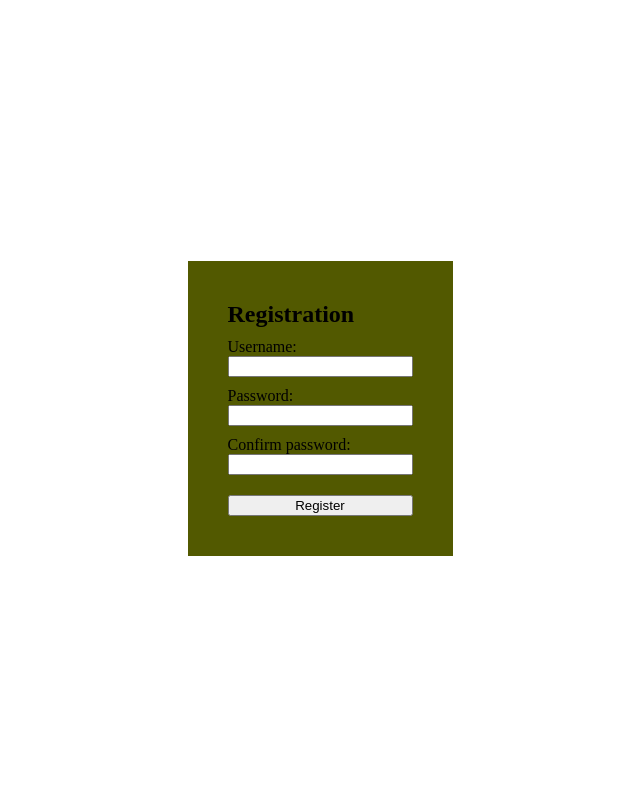
After one commit to blippard/proman, a Flask app: template templates/registration.html in a window 1280 px wide. The commit adds this page. Shown: the whole page, without its empty margins (320-960 px from the left). Run offline with Flask 2, Linux system fonts and the light colour scheme; the template is opened without the code that fills it, so the values that code supplies are empty; parts of the project's set-up code (start-up, migrations or seed data) failed here and were passed over.

Commit message:
Add: Registration form, Endpoint, data_handler

```diff
--- a/main.py
+++ b/main.py
@@ -1,4 +1,4 @@
-from flask import Flask, render_template, url_for
+from flask import Flask, render_template, url_for, request
 from util import json_response
 
 import data_handler
@@ -33,6 +33,20 @@ def get_cards_for_board(board_id: int):
     return data_handler.get_cards_for_board(board_id)
 
 
+@app.route('/registration', methods=['POST'])
+@json_response
+def registration():
+    if request.method == 'POST':
+        new_user = request.form.get('username')
+        plain_text_password = request.form.get('password')
+        confirm_password = request.form.get('confirm_password')
+        if plain_text_password == confirm_password:
+            if data_handler.get_user(new_user):
+                return 'Failure'
+            data_handler.add_user(new_user, plain_text_password)
+            return 'Success'
+
+
 def main():
     app.run(debug=True)
 
--- a/static/css/main.css
+++ b/static/css/main.css
@@ -1,3 +1,40 @@
 #boards {
     background-color: green;
 }
+
+#password {
+    margin-bottom: 10px;
+}
+
+#confirm_password {
+    margin-bottom: 20px;
+}
+
+#username {
+    margin-bottom: 10px;
+}
+
+html {
+    height: 100%;
+}
+
+
+body {
+    display: flex;
+    align-items: center;
+    justify-content: center;
+    height: 100%;
+}
+
+h2 {
+    margin: unset;
+    margin-bottom: 10px;
+}
+
+.registration {
+    background-color: #525900;
+    padding: 40px;
+    display: flex;
+    flex-direction: column;
+    justify-content: space-evenly;
+}
--- /dev/null
+++ b/templates/registration.html
@@ -0,0 +1,20 @@
+<!DOCTYPE html>
+<html lang="en">
+<head>
+    <link rel="stylesheet" href="../static/css/main.css">
+    <meta charset="UTF-8">
+    <title>Registration</title>
+</head>
+<body>
+<form class="registration" action="/registration">
+    <h2>Registration</h2>
+    <label for="username">Username:</label>
+    <input type="text" id="username">
+    <label for="password">Password:</label>
+    <input type="text" id="password">
+    <label for="password">Confirm password:</label>
+    <input type="text" id="confirm_password">
+    <input type="submit" value="Register">
+</form>
+</body>
+</html>
```
Also changed, not shown: data_handler.py (+29 -0 lines).
